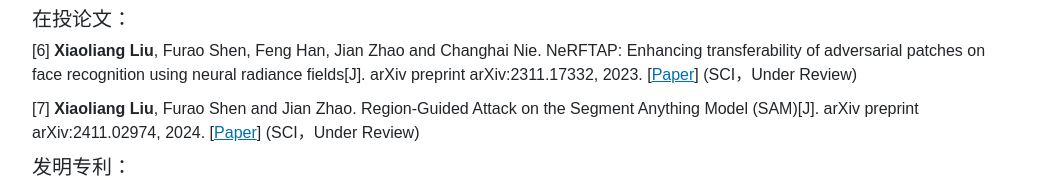
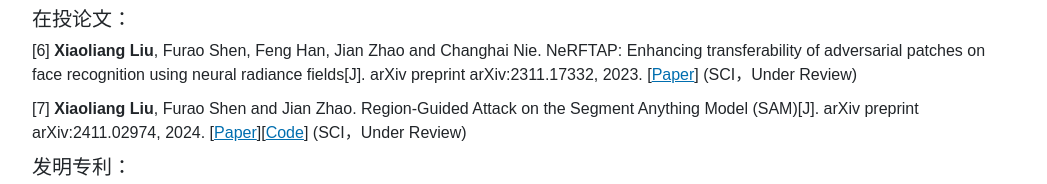
Before and after one commit to AbeLiuXL/AbeLiuXL.github.io, a plain HTML site: page index_cn.html in a window 1280 px wide. Shown: the part 1796-1980 px from the top of the page, without its empty margins (116-1163 px from the left). Drawn offline with Linux system fonts and the light colour scheme.

Commit message:
20241007-4

```diff
--- a/index_cn.html
+++ b/index_cn.html
@@ -219,7 +219,7 @@
 
             <h2>在投论文：</h2>
                 <li> <b>Xiaoliang Liu</b>, Furao Shen, Feng Han, Jian Zhao and Changhai Nie. NeRFTAP: Enhancing transferability of adversarial patches on face recognition using neural radiance fields[J]. arXiv preprint arXiv:2311.17332, 2023. [<a href="https://arxiv.org/abs/2311.17332" target="_blank" style="color:rgb(0, 110, 175);">Paper</a>] (SCI，Under Review)</li>
-                <li> <b>Xiaoliang Liu</b>, Furao Shen and Jian Zhao. Region-Guided Attack on the Segment Anything Model (SAM)[J]. arXiv preprint arXiv:2411.02974, 2024. [<a href="https://arxiv.org/abs/2411.02974" target="_blank" style="color:rgb(0, 110, 175);">Paper</a>] (SCI，Under Review)</li>
+                <li> <b>Xiaoliang Liu</b>, Furao Shen and Jian Zhao. Region-Guided Attack on the Segment Anything Model (SAM)[J]. arXiv preprint arXiv:2411.02974, 2024. [<a href="https://arxiv.org/abs/2411.02974" target="_blank" style="color:rgb(0, 110, 175);">Paper</a>][<a href="https://github.com/AbeLiuXL/RGA" target="_blank" style="color:rgb(0, 110, 175);">Code</a>] (SCI，Under Review)</li>
 
             <h2>发明专利：</h2>
                 <li> 申富饶,高可攀, <b>刘小亮</b>,等.一种融合UWB和LiDAR的室内定位方法:202011520518[P] [2024-02-28]. (核心算法的提出)</li>
```
